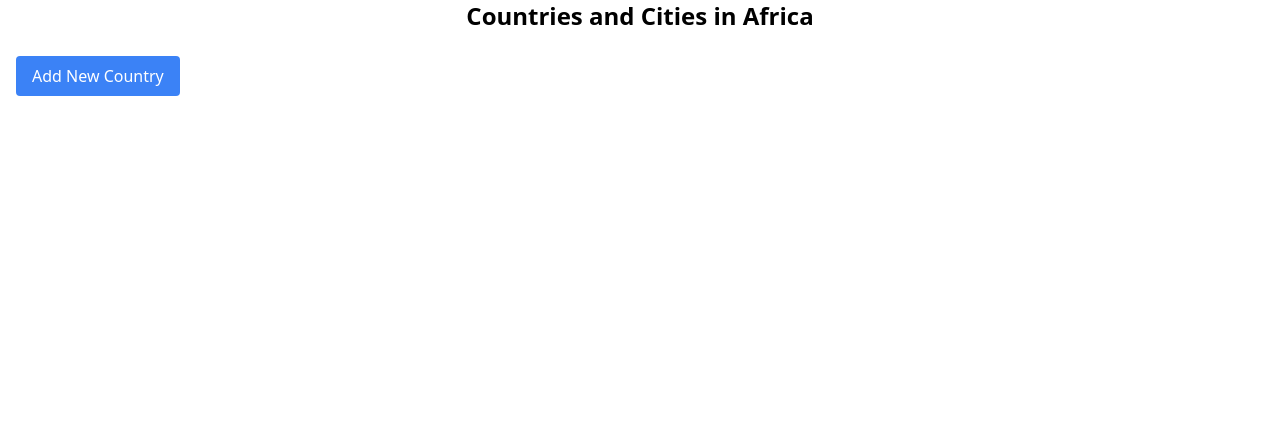
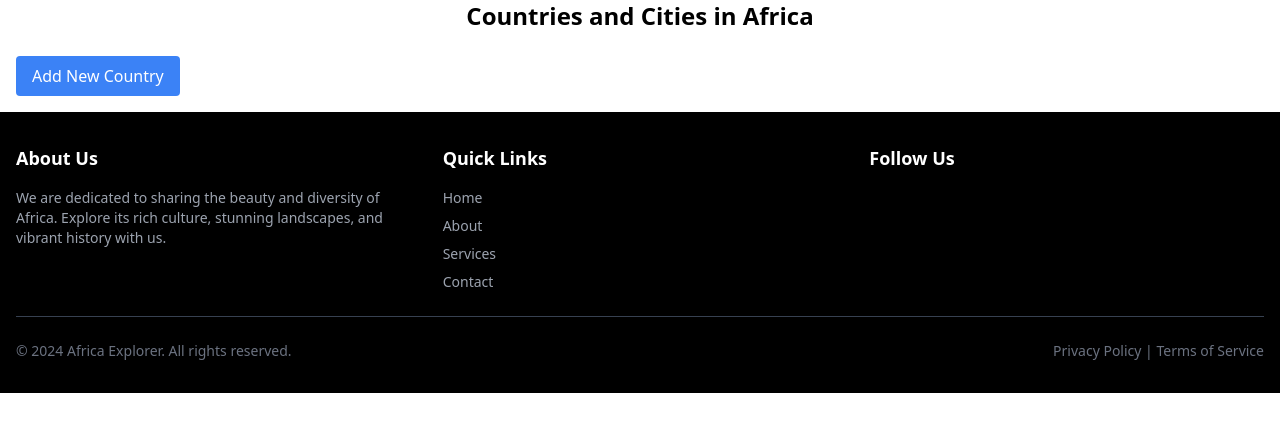
Before and after one commit to taouamwalideddine/brief-7-Africa, a PHP site: page /viewer.php in a window 1280 px wide. Shown: the part 60-492 px from the top of the page. Run offline with PHP 8.4, Linux system fonts and the light colour scheme; data that the repository does not hold is empty; some libraries are stand-ins or nearby versions.

Commit message:
added footer to the viewer page

```diff
--- a/viewer.php
+++ b/viewer.php
@@ -86,5 +86,55 @@
         ?>
     </div>
 </div>
+<footer class="bg-black text-white py-8">
+      <div class="container mx-auto px-4">
+         <div class="grid grid-cols-1 md:grid-cols-3 gap-8">
+               <div>
+                  <h2 class="text-lg font-bold mb-4">About Us</h2>
+                  <p class="text-gray-400 text-sm">
+                     We are dedicated to sharing the beauty and diversity of Africa. Explore its rich culture, stunning landscapes, and vibrant history with us.
+                  </p>
+               </div>
+
+               <div>
+                  <h2 class="text-lg font-bold mb-4">Quick Links</h2>
+                  <ul class="space-y-2 text-sm">
+                     <li><a href="#" class="text-gray-400 hover:text-white transition">Home</a></li>
+                     <li><a href="#" class="text-gray-400 hover:text-white transition">About</a></li>
+                     <li><a href="#" class="text-gray-400 hover:text-white transition">Services</a></li>
+                     <li><a href="#" class="text-gray-400 hover:text-white transition">Contact</a></li>
+                  </ul>
+               </div>
+
+               <div>
+                  <h2 class="text-lg font-bold mb-4">Follow Us</h2>
+                  <div class="flex space-x-4">
+                     <a href="#" class="text-gray-400 hover:text-white text-xl transition">
+                           <i class="bi bi-facebook"></i>
+                     </a>
+                     <a href="#" class="text-gray-400 hover:text-white text-xl transition">
+                           <i class="bi bi-twitter"></i>
+                     </a>
+                     <a href="#" class="text-gray-400 hover:text-white text-xl transition">
+                           <i class="bi bi-instagram"></i>
+                     </a>
+                     <a href="#" class="text-gray-400 hover:text-white text-xl transition">
+                           <i class="bi bi-linkedin"></i>
+                     </a>
+                  </div>
+               </div>
+         </div>
+
+         <div class="border-t border-gray-700 my-6"></div>
+
+         <div class="flex flex-col md:flex-row items-center justify-between text-gray-500 text-sm">
+               <p>&copy; 2024 Africa Explorer. All rights reserved.</p>
+               <p>
+                  <a href="#" class="hover:text-white">Privacy Policy</a> |
+                  <a href="#" class="hover:text-white">Terms of Service</a>
+               </p>
+         </div>
+      </div>
+   </footer>
 </body>
 </html>
```
